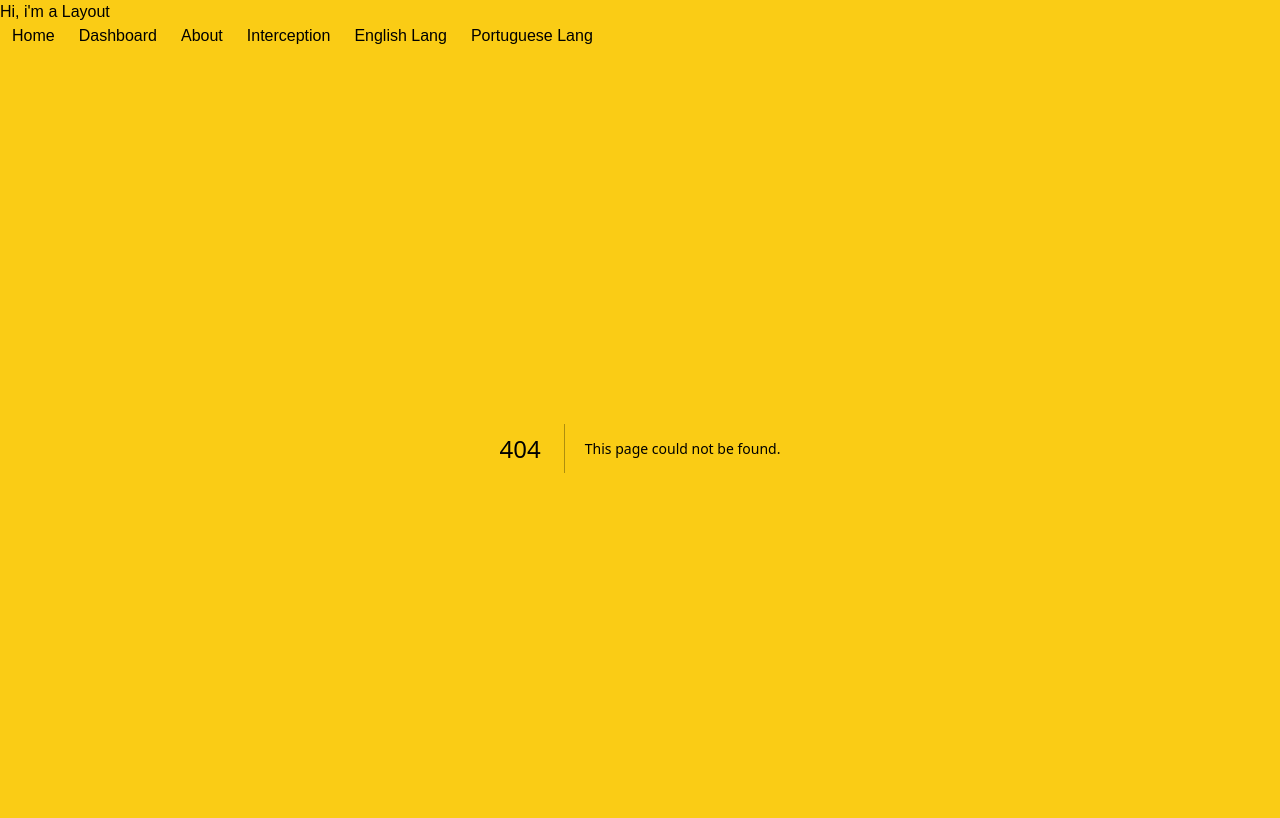
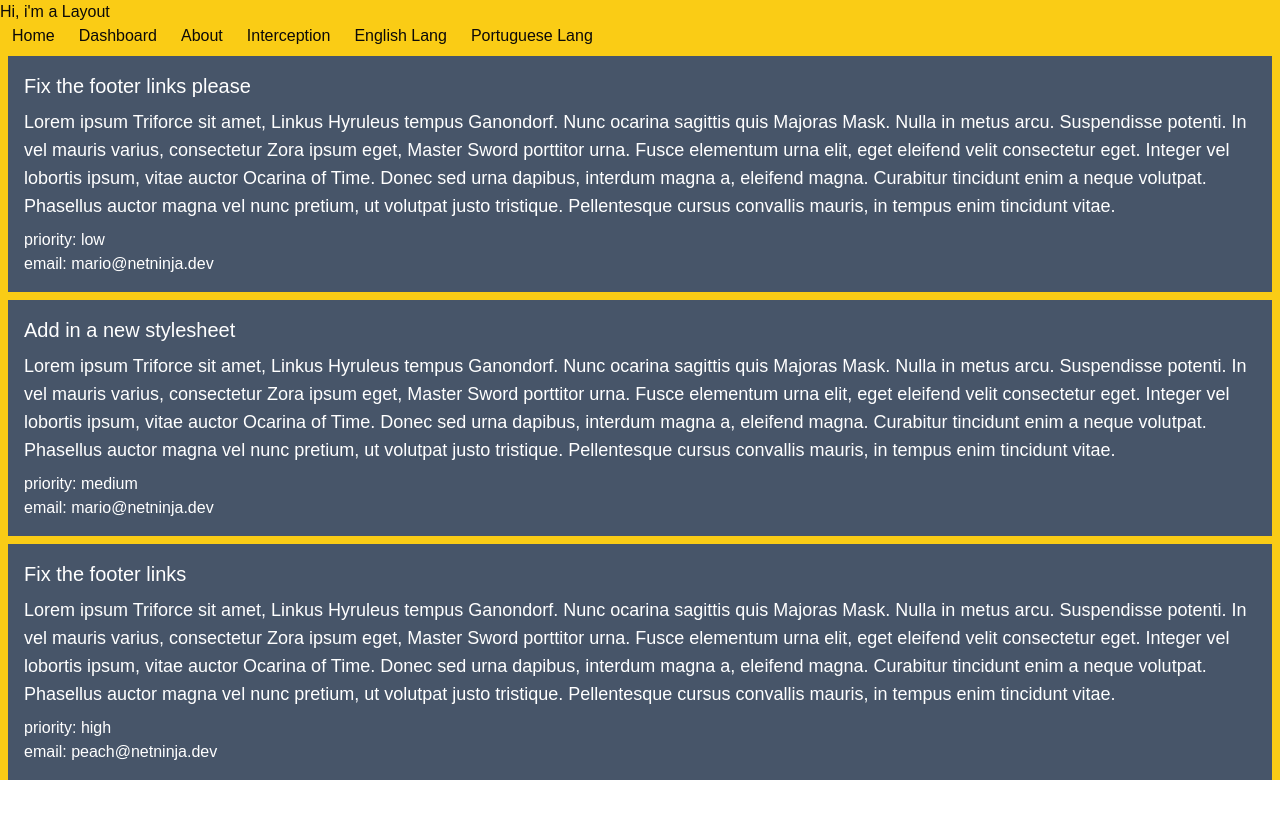
Before and after one commit to thiago-thomas/next-study-project, a Next.js app: page /fetching/caching in a window 1280 px wide. Before the commit this address had no page. Shown: the top 818 px of the page. Built offline with nearby package versions, Linux system fonts and the light colour scheme; data requests are answered from the project's data file.

Commit message:
feat: Data Fetching pratice: - Data Fetching and Caching

```diff
--- /dev/null
+++ b/data/db.json
@@ -0,0 +1,25 @@
+{
+  "tickets": [
+    {
+      "id": "1",
+      "title": "Fix the footer links please",
+      "body": "Lorem ipsum Triforce sit amet, Linkus Hyruleus tempus Ganondorf. Nunc ocarina sagittis quis Majoras Mask. Nulla in metus arcu. Suspendisse potenti. In vel mauris varius, consectetur Zora ipsum eget, Master Sword porttitor urna. Fusce elementum urna elit, eget eleifend velit consectetur eget. Integer vel lobortis ipsum, vitae auctor Ocarina of Time. Donec sed urna dapibus, interdum magna a, eleifend magna. Curabitur tincidunt enim a neque volutpat. Phasellus auctor magna vel nunc pretium, ut volutpat justo tristique. Pellentesque cursus convallis mauris, in tempus enim tincidunt vitae.",
+      "priority": "low",
+      "user_email": "mario@netninja.dev"
+    },
+    {
+      "id": "2",
+      "title": "Add in a new stylesheet",
+      "body": "Lorem ipsum Triforce sit amet, Linkus Hyruleus tempus Ganondorf. Nunc ocarina sagittis quis Majoras Mask. Nulla in metus arcu. Suspendisse potenti. In vel mauris varius, consectetur Zora ipsum eget, Master Sword porttitor urna. Fusce elementum urna elit, eget eleifend velit consectetur eget. Integer vel lobortis ipsum, vitae auctor Ocarina of Time. Donec sed urna dapibus, interdum magna a, eleifend magna. Curabitur tincidunt enim a neque volutpat. Phasellus auctor magna vel nunc pretium, ut volutpat justo tristique. Pellentesque cursus convallis mauris, in tempus enim tincidunt vitae.",
+      "priority": "medium",
+      "user_email": "mario@netninja.dev"
+    },
+    {
+      "id": "3",
+      "title": "Fix the footer links",
+      "body": "Lorem ipsum Triforce sit amet, Linkus Hyruleus tempus Ganondorf. Nunc ocarina sagittis quis Majoras Mask. Nulla in metus arcu. Suspendisse potenti. In vel mauris varius, consectetur Zora ipsum eget, Master Sword porttitor urna. Fusce elementum urna elit, eget eleifend velit consectetur eget. Integer vel lobortis ipsum, vitae auctor Ocarina of Time. Donec sed urna dapibus, interdum magna a, eleifend magna. Curabitur tincidunt enim a neque volutpat. Phasellus auctor magna vel nunc pretium, ut volutpat justo tristique. Pellentesque cursus convallis mauris, in tempus enim tincidunt vitae.",
+      "priority": "high",
+      "user_email": "peach@netninja.dev"
+    }
+  ]
+}
--- a/next.config.ts
+++ b/next.config.ts
@@ -7,6 +7,14 @@ const nextConfig: NextConfig = {
     defaultLocale: 'pt'
   },
   */
+  images: {
+    remotePatterns: [
+      {
+        protocol: 'https',
+        hostname: 'images.dog.ceo',
+      },
+    ],
+  },
 };
 
 export default nextConfig;
--- /dev/null
+++ b/src/app/fetching/caching/page.tsx
@@ -0,0 +1,28 @@
+type Ticket = {
+  id: number
+  title: string
+  body: string
+  priority: string
+  user_email: string
+};
+
+export default async function Page() {
+  //Fetching data in next
+  let data = await fetch("http://localhost:4000/tickets", {
+    cache: 'force-cache'        //Activating cache in next 15
+  })
+  let tickets = await data.json()
+
+  return (
+    <div>
+      {tickets.map((ticket: Ticket) => (
+        <div className="p-4 bg-slate-600 m-2 text-white" key={ticket.id}>
+          <h4 className="text-xl">{ticket.title}</h4>
+          <p className="text-lg py-2">{ticket.body}</p>
+          <span className="block">priority: {ticket.priority}</span>
+          <span className="block">email: {ticket.user_email}</span>
+        </div>
+      ))}
+    </div>
+  );
+}
--- /dev/null
+++ b/src/app/fetching/page.tsx
@@ -0,0 +1,26 @@
+type Post = {
+  id: string;
+  title: string;
+  content: string;
+  author: string;
+  date: string;
+};
+
+export default async function Page() {
+  //Fetching data in next
+  let data = await fetch("https://api.vercel.app/blog");
+  let posts = await data.json();
+
+  return (
+    <div>
+      {posts.map((post: Post) => (
+        <div className="p-4 bg-slate-600 m-2 text-white" key={post.id}>
+          <h4 className="text-xl">{post.title}</h4>
+          <p className="text-lg py-4">{post.content}</p>
+          <span className="block">by {post.author}</span>
+          <span className="block">at {post.date}</span>
+        </div>
+      ))}
+    </div>
+  );
+}
--- /dev/null
+++ b/src/app/fetching/parallel/page.tsx
@@ -0,0 +1,64 @@
+import React from 'react'
+
+async function getUser() {
+  const res = await fetch('https://jsonplaceholder.typicode.com/users/1');
+  return res.json()
+}
+
+async function getPosts() {
+  const res = await fetch('https://jsonplaceholder.typicode.com/posts?userId=1');
+  return res.json()
+}
+
+async function getTodos() {
+  const res = await fetch('https://jsonplaceholder.typicode.com/todos?userId=1');
+  return res.json()
+}
+
+export default async function ParallelPage() {
+  const userData = getUser()
+  const postsData = getPosts()
+  const todosData = getTodos()
+
+  // Fetching in Parallel
+  const [user, posts, todos] = await Promise.all([userData, postsData, todosData])
+
+  return (
+    <div className="p-4">
+      <h1 className="text-2xl font-bold mb-4">Parallel Data Fetching Example</h1>
+
+      <div className="grid grid-cols-1 md:grid-cols-3 gap-4">
+        <div className="border p-4 rounded-lg">
+          <h2 className="text-xl font-semibold mb-2">User Info</h2>
+          <p>Name: {user.name}</p>
+          <p>Email: {user.email}</p>
+          <p>Username: {user.username}</p>
+        </div>
+
+        <div className="border p-4 rounded-lg">
+          <h2 className="text-xl font-semibold mb-2">Posts</h2>
+          <ul className="space-y-2">
+            {posts.slice(0, 3).map((post: any) => (
+              <li key={post.id} className="border-b pb-2">
+                <h3 className="font-medium">{post.title}</h3>
+                <p className="text-sm text-gray-600">{post.body.substring(0, 100)}...</p>
+              </li>
+            ))}
+          </ul>
+        </div>
+
+        <div className="border p-4 rounded-lg">
+          <h2 className="text-xl font-semibold mb-2">Todos</h2>
+          <ul className="space-y-2">
+            {todos.slice(0, 5).map((todo: any) => (
+              <li key={todo.id} className="flex items-center gap-2">
+                <input type="checkbox" checked={todo.completed} readOnly />
+                <span>{todo.title}</span>
+              </li>
+            ))}
+          </ul>
+        </div>
+      </div>
+    </div>
+  )
+}
--- /dev/null
+++ b/src/app/fetching/sequential/page.tsx
@@ -0,0 +1,23 @@
+import Image from 'next/image';
+
+type Dog = {
+  message: string;
+  status: string;
+}
+
+export default async function Page() {
+  async function getDog() {
+    const dog = await fetch('https://dog.ceo/api/breeds/image/random');
+    return dog.json();
+  }
+
+  const dogFetched: Dog = await getDog();
+
+  return (
+    <>
+      <div className='flex justify-center mt-4'>
+        <Image src={dogFetched.message} alt='random dog' width={800} height={600} />
+      </div>
+    </>
+  )
+}
```
